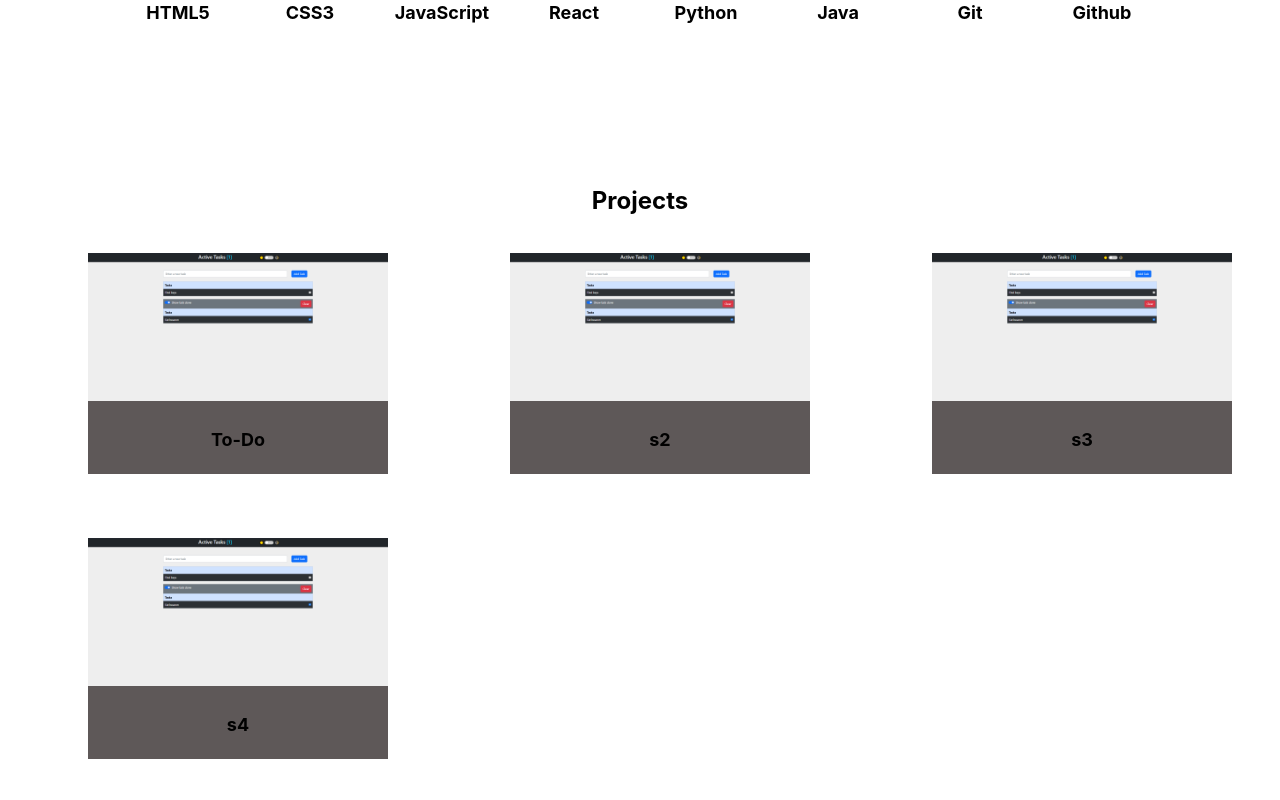
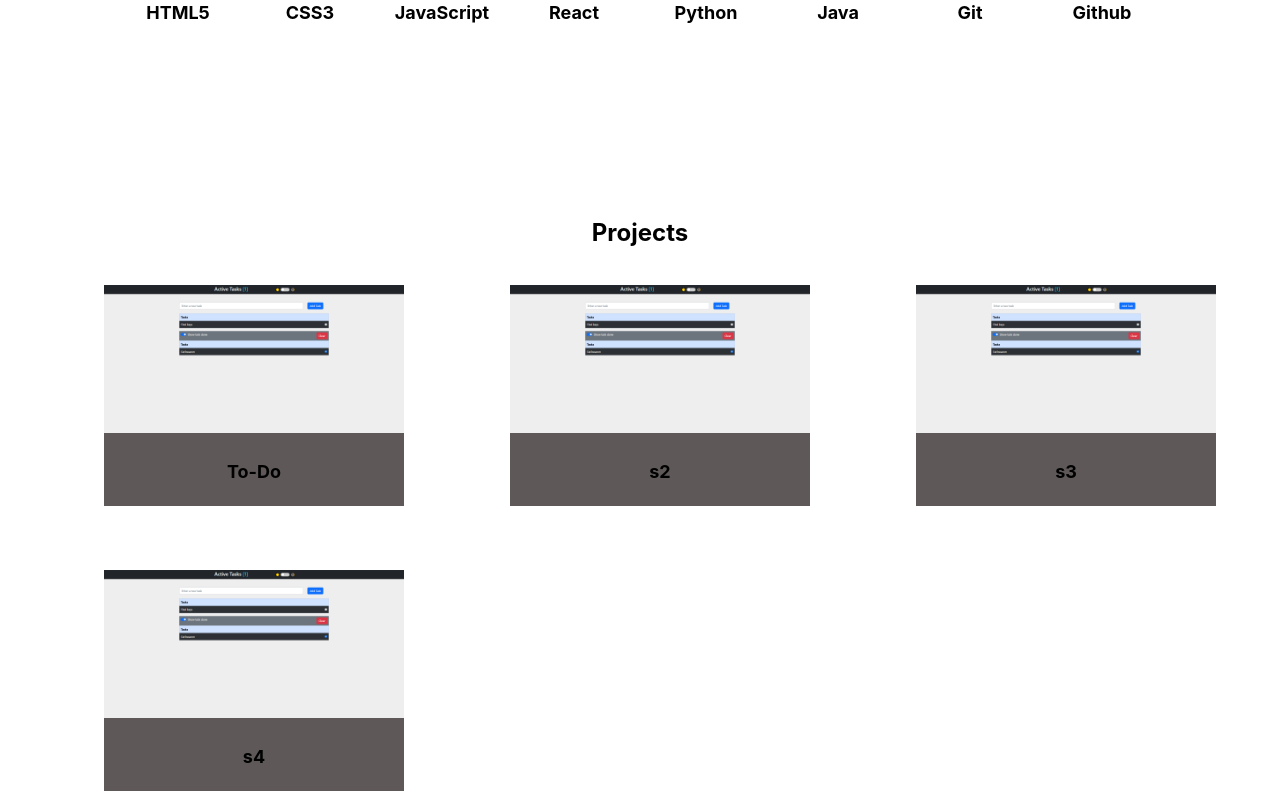
Before and after one commit to Vsjee/Portfolio, a React (Vite) app: page / in a window 1280 px wide. Shown: the part 860-1660 px from the top of the page. Built offline with nearby package versions, Linux system fonts and the light colour scheme.

Commit message:
projects-6

```diff
--- a/src/styles/projects.css
+++ b/src/styles/projects.css
@@ -4,7 +4,8 @@
     justify-content: center;
     align-items: center;
     padding: 2rem;
-    margin: 1rem;
+    margin: 4rem 2rem 2rem;
+
 }
 
 .projects--list {
```
